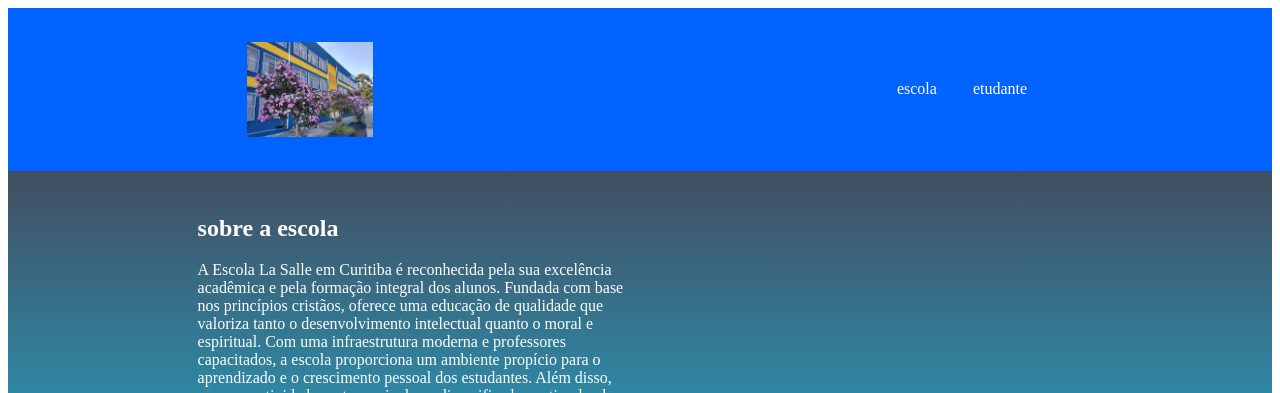
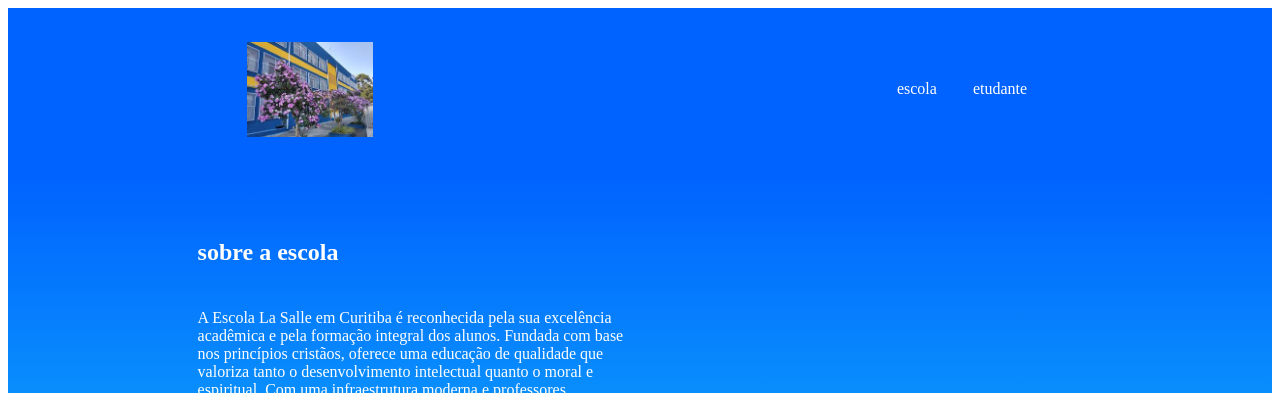
Before and after one commit to macedooliveira/marcola, a plain HTML site: page index.html in a window 1280 px wide. Shown: the top 393 px of the page. Drawn offline with Linux system fonts and the light colour scheme.

Commit message:
Add files via upload

```diff
--- a/index.html
+++ b/index.html
@@ -7,6 +7,8 @@
     <title>Document</title>
     <link rel="stylesheet" href="staly.css">
     <link rel="proconnect" href="https://fonts.gatatic.com" crosoring>
+    <link rel="preconnect" href="https://fonts.gstatic.com" crossorigin>
+    <link href="https://fonts.googleapis.com/css2?family=Poppins&display=swap" rel="stylesheet">
 </head>
 <body>
     <header class="cabecalho">
--- a/staly.css
+++ b/staly.css
@@ -28,7 +28,7 @@
 }
 
 .escola{
-    background-image: linear-gradient(#424E61,#16CFF8);
+    background-image: linear-gradient(#0062ff,#16CFF8);
     color: white;
     display: flex;
     justify-content: center;
@@ -41,5 +41,5 @@
 }
 
 .escola-titulo{
-
+    padding:24px 0 ;
 }
```
